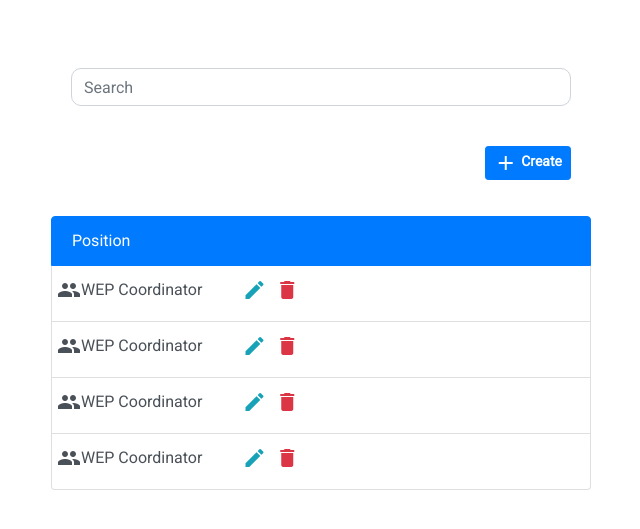
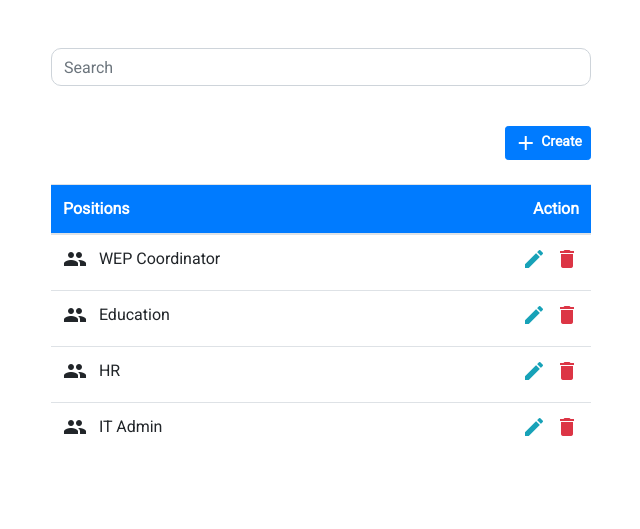
Before and after one commit to pnc-virtual-company/2020-G7-LMS, a CodeIgniter 4 app: template app/Views/positions/position.php in a window 1280 px wide. Shown: the part 66-595 px from the top of the page, without its empty margins (319-959 px from the left). Run offline with PHP 8.4 and a stand-in for CodeIgniter, Linux system fonts and the light colour scheme; the template is opened without the code that fills it, so the values that code supplies are empty; some libraries are stand-ins or nearby versions.

Commit message:
#9 change style position view

```diff
--- a/app/Views/departments/department.php
+++ b/app/Views/departments/department.php
@@ -19,7 +19,7 @@
                     <table class="table table-hover">
                     <thead class="bg-primary text-white">
                     <tr>
-                        <th>Department</th>
+                        <th>Departments</th>
                         <th class="text-right">Action</th>
                     </tr>
                     </thead>
--- a/app/Views/positions/position.php
+++ b/app/Views/positions/position.php
@@ -5,66 +5,55 @@
         <div class="row">
             <div class="col-3"></div>
             <div class="col-6">
-                <div class="card-body">
-                    <form action="">
                     <div class="input-group mb-3">
                       <input type="text" class="form-control" id="search" placeholder="Search">
                     </div>
                     <br>
-                    <ul class="text-right">
-                        <a href="" class="btn btn-primary btn-sm text-white font-weight-bolder" data-toggle="modal" data-target="#createPosition">
+                    <div class="text-right">
+                    <a href="" class="btn btn-primary btn-sm text-white font-weight-bolder" data-toggle="modal" data-target="#createPosition">
                         <i class="material-icons float-left" data-toggle="tooltip" title="Create Position!" data-placement="left">add</i>&nbsp;Create
                         </a>
+                        </a>
                     </div>
-                    <table class="table table-borderless table-hover">
-                    <div class="list-group">
-                        <div class="list-group-item list-group-item-action active" data-toggle="modal" data-target="#updatePosition">
-                            <span>Position</span>
-                        </div>
-                        <div class="list-group-item list-group-item-action">
-                          <div class="row">
-                            <i class="material-icons">people</i>
-                              <span>WEP Coordinator</span>
-                              <i class="icon2-blog">
-                            <a href="" data-toggle="modal" data-target="#updatePosition"><i class="material-icons text-info" data-toggle="tooltip" title="Edit Position!"  data-placement="left">edit</i></a>
+                    <br>
+                    <table class="table table-hover">
+                    <thead class="bg-primary text-white">
+                    <tr>
+                        <th>Positions</th>
+                        <th class="text-right">Action</th>
+                    </tr>
+                    </thead>
+                    <tbody>
+                    <tr>
+                        <td><i class="material-icons float-left">people</i> &nbsp;&nbsp; WEP Coordinator</td>
+                        <td class="text-right">
+                        <a href="" data-toggle="modal" data-target="#updatePosition"><i class="material-icons text-info" data-toggle="tooltip" title="Edit Position!"  data-placement="left">edit</i></a>
                             <a href="" data-toggle="tooltip" title="Delete Position!" data-placement="right" class="delete"><i class="material-icons text-danger" onclick="return confirm('Are you sure you want to remove the selected position?');">delete</i></a>
-                            </i>
-                          </div>
-                        </div>
-                        <div class="list-group-item list-group-item-action">
-                        <div class="row">
-                            <i class="material-icons">people</i>
-                              <span>WEP Coordinator </span>
-                              <i class="icon2-blog">
-                            <a href="" data-toggle="modal" data-target="#updatePosition"><i class="material-icons text-info" data-toggle="tooltip" title="Edit Position!"  data-placement="left">edit</i></a>
+                        </td>
+                    </tr>
+                    <tr>
+                        <td><i class="material-icons float-left">people</i> &nbsp;&nbsp; Education </td>
+                        <td class="text-right">
+                        <a href="" data-toggle="modal" data-target="#updatePosition"><i class="material-icons text-info" data-toggle="tooltip" title="Edit Position!"  data-placement="left">edit</i></a>
                             <a href="" data-toggle="tooltip" title="Delete Position!" data-placement="right" class="delete"><i class="material-icons text-danger" onclick="return confirm('Are you sure you want to remove the selected position?');">delete</i></a>
-                            </i>
-                          </div>
-                        </div>
-                        <div class="list-group-item list-group-item-action">
-                        <div class="row">
-                            <i class="material-icons">people</i>
-                              <span>WEP Coordinator</span>
-                              <i class="icon2-blog">
-                            <a href="" data-toggle="modal" data-target="#updatePosition"><i class="material-icons text-info" data-toggle="tooltip" title="Edit Position!"  data-placement="left">edit</i></a>
+                        </td>
+                    </tr>
+                    <tr>
+                        <td><i class="material-icons float-left">people</i> &nbsp;&nbsp; HR </td>
+                        <td class="text-right">
+                        <a href="" data-toggle="modal" data-target="#updatePosition"><i class="material-icons text-info" data-toggle="tooltip" title="Edit Position!"  data-placement="left">edit</i></a>
                             <a href="" data-toggle="tooltip" title="Delete Position!" data-placement="right" class="delete"><i class="material-icons text-danger" onclick="return confirm('Are you sure you want to remove the selected position?');">delete</i></a>
-                            </i>
-                          </div>
-                        </div>
-                        <div class="list-group-item list-group-item-action">
-                        <div class="row">
-                            <i class="material-icons">people</i>
-                              <span>WEP Coordinator</span>
-                              <i class="icon2-blog">
-                            <a href="" data-toggle="modal" data-target="#updatePositiont"><i class="material-icons text-info" data-toggle="tooltip" title="Edit Position!"  data-placement="left">edit</i></a>
+                        </td>
+                    </tr>
+                    <tr>
+                        <td><i class="material-icons float-left">people</i> &nbsp;&nbsp; IT Admin </td>
+                        <td class="text-right">
+                        <a href="" data-toggle="modal" data-target="#updatePosition"><i class="material-icons text-info" data-toggle="tooltip" title="Edit Position!"  data-placement="left">edit</i></a>
                             <a href="" data-toggle="tooltip" title="Delete Position!" data-placement="right" class="delete"><i class="material-icons text-danger" onclick="return confirm('Are you sure you want to remove the selected position?');">delete</i></a>
-                            </i>
-                          </div>
-                        </div>
-                    </ul>
-				    </table>
-                  </form>
-                </div>
+                        </td>
+                    </tr>
+                </tbody>
+            </table>
             </div>
             <div class="col-3"></div>
         </div>
--- a/public/css/custom.css
+++ b/public/css/custom.css
@@ -116,6 +116,3 @@ a{
 .search{
   width: 95.5%;
 }
-.iconEdit {
-  margin-left:5px;
-}
```
Lines whose indentation alone changed are shown as unchanged.
